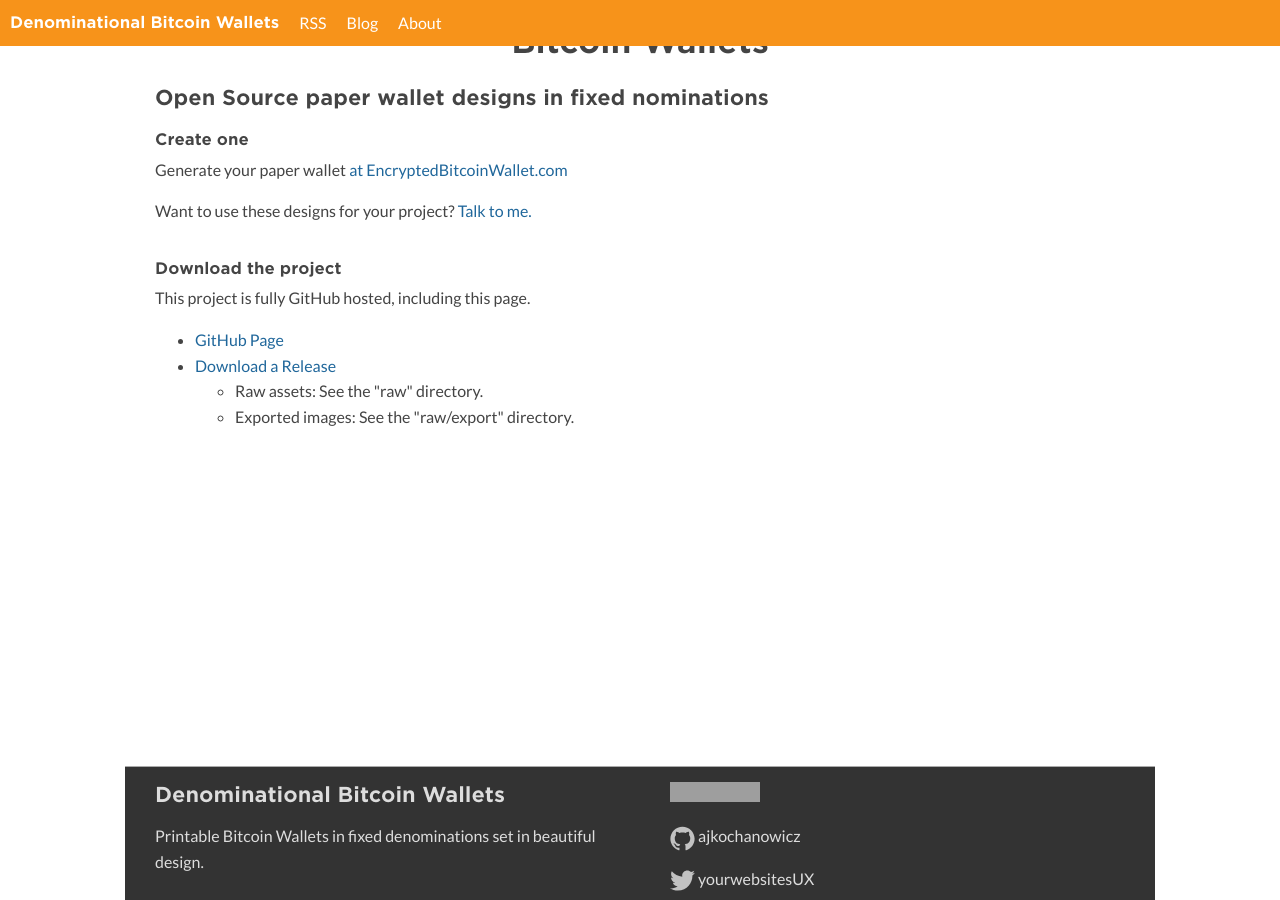
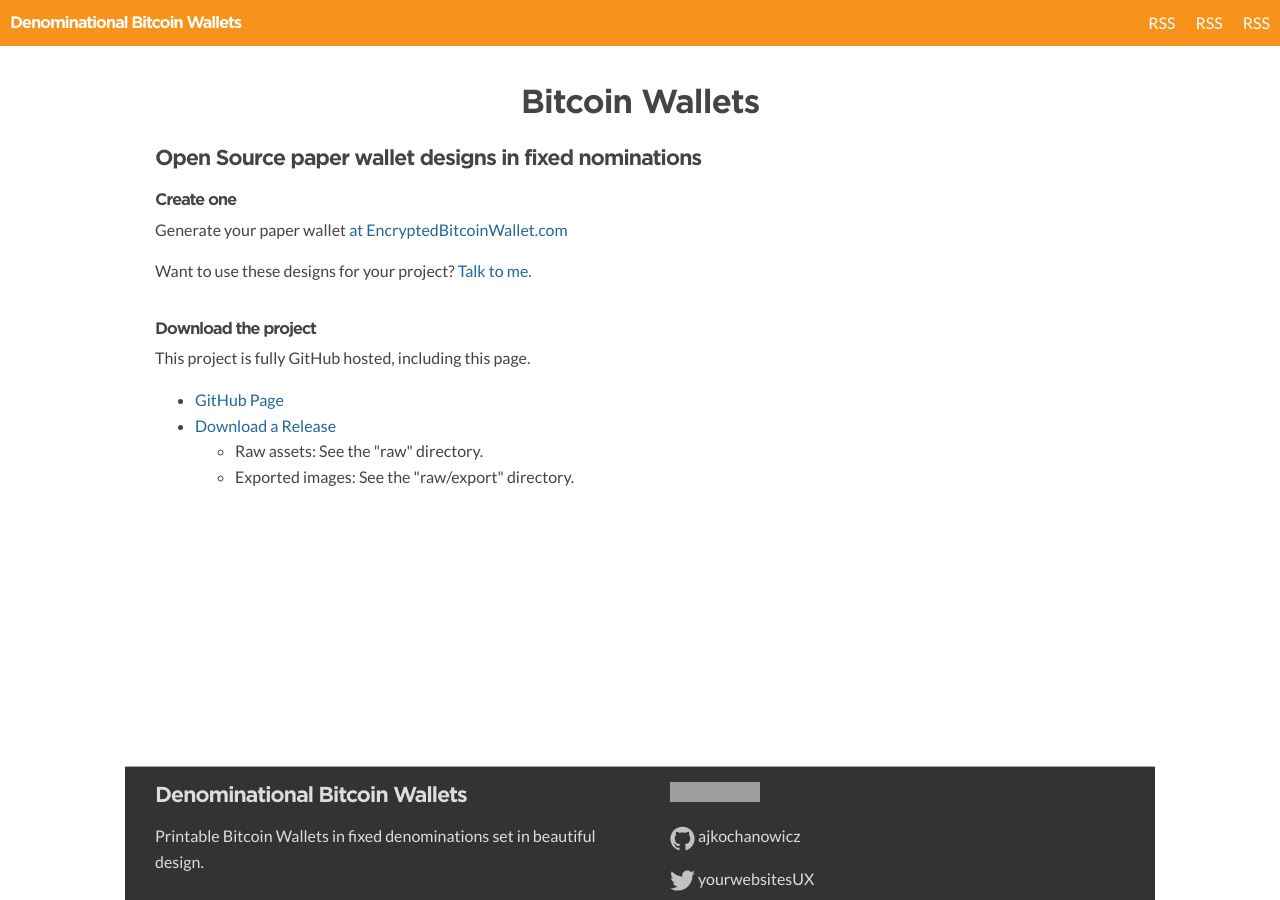
Before and after one commit to adamjgrant/bitcoinbills, a Jekyll site: the page built from index.html, in a window 1280 px wide and 900 px high. Built offline with Jekyll 4.4.1, drawn with Linux system fonts in a browser that asks for light colours; grey boxes are pictures that could not be loaded.

Commit message:
type fixes

```diff
--- a/_includes/header.html
+++ b/_includes/header.html
@@ -3,6 +3,8 @@
     <li>
     <a class="logo" href="{{ site.baseurl }}/"><h1>{{ site.name }}</h1></a>
     </li>
+  </ul>
+  <!--ul>
     {% for page in site.pages %}
       {% if page.title != "Home" %}
         <li class="disclosed">
@@ -10,6 +12,11 @@
         </li>
       {% endif %}
     {% endfor %}
+  </ul-->
+  <ul>
+    <li class="disclosed"> <a class="page-link" href="/feed.xml">RSS</a> </li>
+    <li class="disclosed"> <a class="page-link" href="/feed.xml">RSS</a> </li>
+    <li class="disclosed"> <a class="page-link" href="/feed.xml">RSS</a> </li>
   </ul>
   <a href="#" class="menu-link">=</a>
 </nav>
--- a/_sass/_nav.sass
+++ b/_sass/_nav.sass
@@ -9,7 +9,7 @@
 
   h1, a
     color: white
-    font-size: 1
+    font-size: 1rem
 
 .row, .site-footer
   @include row()
--- a/_sass/_typography.sass
+++ b/_sass/_typography.sass
@@ -11,6 +11,7 @@
   font-family: $font-headings
   font-weight: 700
   margin: 0
+  letter-spacing: -0.08rem
 
 =xl_heading
   font-size: 2rem
--- a/css/main.sass
+++ b/css/main.sass
@@ -31,8 +31,6 @@
   font-family: $font-paragraph
   font-size: 1rem
   overflow-x: hidden
-  @media (min-width: $tablet)
-    padding-top: 0
 
 body > main
   flex: 1
```
